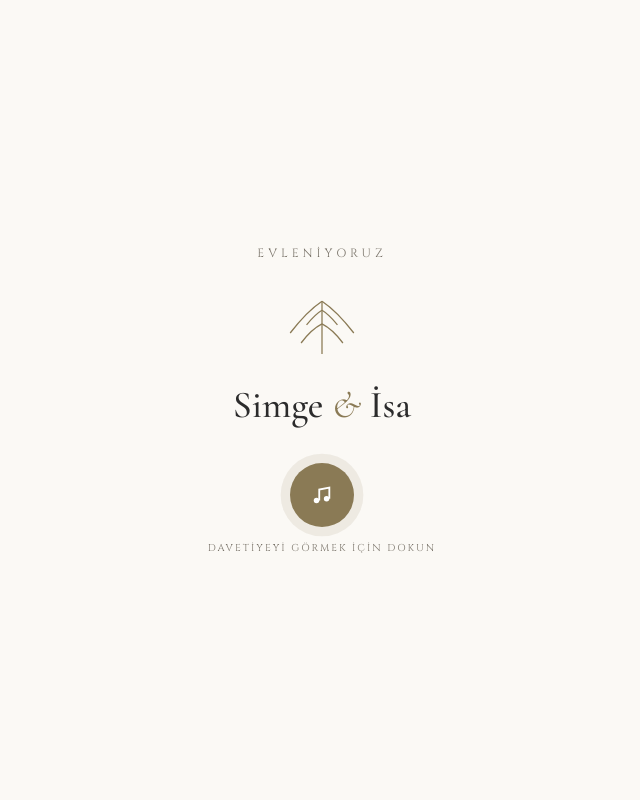
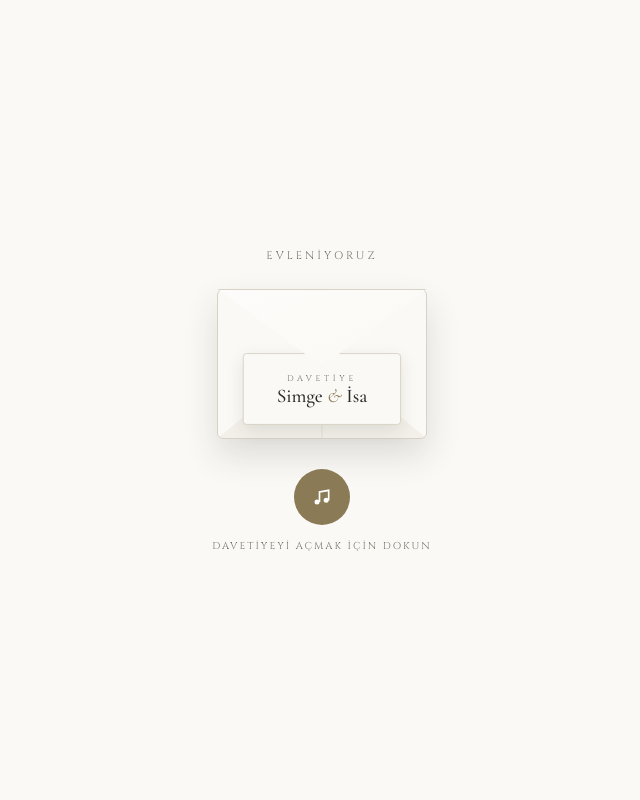
Before and after one commit to AtillaUteoglu/davetiye_sitesi, a Python web app: template templates/davetiye.html in a window 1280 px wide. Shown: the whole page, without its empty margins (318-958 px from the left). Run offline with Jinja, Linux system fonts and the light colour scheme; the template is opened without the code that fills it, so the values that code supplies are empty.

Commit message:
yenilendi

```diff
--- a/templates/davetiye.html
+++ b/templates/davetiye.html
@@ -150,46 +150,135 @@
         display:block;
     }
 
-    /* ---- Açılış (kapak) ekranı ---- */
+    /* ---- Açılış (kapak) ekranı: zarf efekti ---- */
     .intro-overlay{
         position:fixed;
         inset:0;
         background:var(--cream);
         z-index:200;
         display:flex;
+        flex-direction:column;
         align-items:center;
         justify-content:center;
         cursor:pointer;
-        transition:opacity 0.7s ease, visibility 0.7s ease;
+        perspective:1400px;
+        transition:opacity 0.7s ease 0.15s, visibility 0.7s ease 0.15s;
     }
     .intro-overlay.gizli{
         opacity:0;
         visibility:hidden;
         pointer-events:none;
     }
-    .intro-box{
+    .intro-kicker{
+        font-family:'Cinzel', serif;
+        font-size:11px;
+        letter-spacing:3px;
+        color:var(--muted);
+        margin-bottom:26px;
+        opacity:0;
+        animation:belirVeYuksel 1s ease forwards 0.2s;
+    }
+    .envelope{
+        position:relative;
+        width:210px;
+        height:150px;
+        transform-style:preserve-3d;
+        opacity:0;
+        animation:belirVeYuksel 1s ease forwards 0.4s;
+    }
+    .envelope-body{
+        position:absolute;
+        inset:0;
+        background:var(--cream);
+        border:1px solid var(--line);
+        border-radius:6px;
+        box-shadow:0 16px 34px rgba(43,43,43,0.14);
+        display:flex;
+        align-items:flex-end;
+        justify-content:center;
+        overflow:hidden;
+    }
+    .envelope-body::before,
+    .envelope-body::after{
+        content:"";
+        position:absolute;
+        bottom:0;
+        width:0;
+        height:0;
+        border-style:solid;
+    }
+    .envelope-body::before{
+        left:0;
+        border-width:0 0 88px 105px;
+        border-color:transparent transparent rgba(138,122,85,0.08) transparent;
+    }
+    .envelope-body::after{
+        right:0;
+        border-width:0 105px 88px 0;
+        border-color:transparent transparent rgba(138,122,85,0.08) transparent;
+    }
+    .envelope-seal{
+        position:relative;
+        z-index:1;
+        margin-bottom:14px;
+        width:34px;
+        height:34px;
+        opacity:0.75;
+    }
+    .envelope-flap{
+        position:absolute;
+        top:0;
+        left:0;
+        width:100%;
+        height:78px;
+        background:linear-gradient(155deg,#fdfcfa,var(--cream));
+        border:1px solid var(--line);
+        clip-path:polygon(0 0,100% 0,50% 100%);
+        transform-origin:top center;
+        transition:transform 1s cubic-bezier(.65,.05,.36,1) 0.15s, opacity .5s ease .55s;
+        z-index:4;
+    }
+    .envelope-card{
+        position:absolute;
+        left:50%;
+        bottom:10px;
+        transform:translate(-50%,0) scale(0.92);
+        width:82%;
+        background:var(--cream);
+        border:1px solid var(--line);
+        border-radius:4px;
+        padding:20px 8px 16px;
         text-align:center;
-        padding:30px;
-        transform:scale(1);
-        transition:transform 0.7s ease;
+        box-shadow:0 6px 18px rgba(43,43,43,0.10);
+        z-index:2;
+        transition:transform 1.1s cubic-bezier(.2,.75,.28,1) 0.5s, box-shadow .6s ease .5s;
     }
-    .intro-overlay.gizli .intro-box{ transform:scale(1.06); }
-    .intro-box .kicker{ margin-top:0; }
-    .intro-box .monogram{ width:100px; }
-    .intro-box .names{ font-size:38px; }
+    .envelope-card .kicker{ margin-top:0; font-size:9px; }
+    .envelope-card .names{ font-size:21px; margin-top:2px; }
+
+    .envelope.acildi .envelope-flap{
+        transform:rotateX(-175deg);
+        opacity:0;
+    }
+    .envelope.acildi .envelope-card{
+        transform:translate(-50%,-172px) scale(1.04);
+        box-shadow:0 22px 44px rgba(43,43,43,0.18);
+    }
+
     .intro-tap{
-        margin-top:34px;
+        margin-top:30px;
         display:inline-flex;
         align-items:center;
         justify-content:center;
-        width:64px;
-        height:64px;
+        width:56px;
+        height:56px;
         border-radius:50%;
         background:var(--accent);
         color:#fff;
-        animation:nabiz 2s ease-in-out infinite;
+        opacity:0;
+        animation:belirVeYuksel 1s ease forwards 0.65s, nabiz 2s ease-in-out infinite 1.65s;
     }
-    .intro-tap svg{ width:22px; height:22px; }
+    .intro-tap svg{ width:20px; height:20px; }
     @keyframes nabiz{
         0%,100%{ box-shadow:0 0 0 0 rgba(138,122,85,0.35); }
         50%{ box-shadow:0 0 0 14px rgba(138,122,85,0); }
@@ -294,31 +411,37 @@
 </head>
 <body>
 
-<!-- ---- Açılış (kapak) ekranı ---- -->
+<!-- ---- Açılış (kapak) ekranı: zarf efekti ---- -->
 <div class="intro-overlay" id="intro-overlay">
-    <div class="intro-box">
-        <div class="kicker">EVLENİYORUZ</div>
-        <svg class="monogram" viewBox="0 0 110 90" xmlns="http://www.w3.org/2000/svg">
-            <g fill="none" stroke="#8a7a55" stroke-width="1.4">
+    <div class="intro-kicker">EVLENİYORUZ</div>
+
+    <div class="envelope" id="envelope">
+        <div class="envelope-body">
+            <svg class="envelope-seal" viewBox="0 0 110 90" xmlns="http://www.w3.org/2000/svg">
+                <g fill="none" stroke="#8a7a55" stroke-width="1.6">
                     <path d="M55 78 C 55 60, 55 45, 55 20" />
                     <path d="M55 20 C 40 30, 30 42, 20 55" />
                     <path d="M55 20 C 70 30, 80 42, 90 55" />
                     <path d="M55 45 C 45 50, 38 58, 32 66" />
                     <path d="M55 45 C 65 50, 72 58, 78 66" />
-                <path d="M55 30 C 48 34, 43 40, 38 46" />
-                <path d="M55 30 C 62 34, 67 40, 72 46" />
                 </g>
             </svg>
+        </div>
+        <div class="envelope-card" id="envelope-card">
+            <div class="kicker">DAVETİYE</div>
             <div class="names">Simge <span class="amp">&amp;</span> İsa</div>
-        <div class="intro-tap">
+        </div>
+        <div class="envelope-flap"></div>
+    </div>
+
+    <div class="intro-tap" id="intro-tap">
         <svg viewBox="0 0 24 24" fill="none" stroke="currentColor" stroke-width="2">
             <path d="M9 18V6l11-2v12"></path>
             <circle cx="6" cy="18" r="3" fill="currentColor" stroke="none"/>
             <circle cx="17" cy="16" r="3" fill="currentColor" stroke="none"/>
         </svg>
     </div>
-        <div class="intro-hint">DAVETİYEYİ GÖRMEK İÇİN DOKUN</div>
-    </div>
+    <div class="intro-hint" id="intro-hint">DAVETİYEYİ AÇMAK İÇİN DOKUN</div>
 </div>
 
 <div class="invite" id="invite">
@@ -463,15 +587,32 @@ muzikBtn.addEventListener('click', function(){
     }
 });
 
-// ---- Açılış (kapak) ekranı: dokununca içerik açılır ve müzik başlar ----
+// ---- Açılış (kapak) ekranı: zarf açılır, sonra içerik sırayla belirir ----
 const introOverlay = document.getElementById('intro-overlay');
 const inviteEl = document.getElementById('invite');
+const envelope = document.getElementById('envelope');
+const introHint = document.getElementById('intro-hint');
+const introTap = document.getElementById('intro-tap');
+let acildiMi = false;
 
 introOverlay.addEventListener('click', function(){
+    if (acildiMi) return;
+    acildiMi = true;
+
+    // 1) Zarf açılır, kart yukarı kayar
+    envelope.classList.add('acildi');
+    introHint.style.opacity = '0';
+    introTap.style.opacity = '0';
+
+    // 2) Zarf animasyonu bittikten sonra perde kalkar, davetiye sırayla belirir
+    setTimeout(function(){
         introOverlay.classList.add('gizli');
         inviteEl.classList.add('gorunur');
         muzigiBaslat();
-    setTimeout(function(){ introOverlay.style.display = 'none'; }, 750);
+    }, 1050);
+
+    // 3) Kapak ekranını tamamen kaldır
+    setTimeout(function(){ introOverlay.style.display = 'none'; }, 1800);
 });
 </script>
 </body>
```
Also changed, not shown: other parts of templates/davetiye.html (+31 -2 lines). Lines whose indentation alone changed are shown as unchanged.
